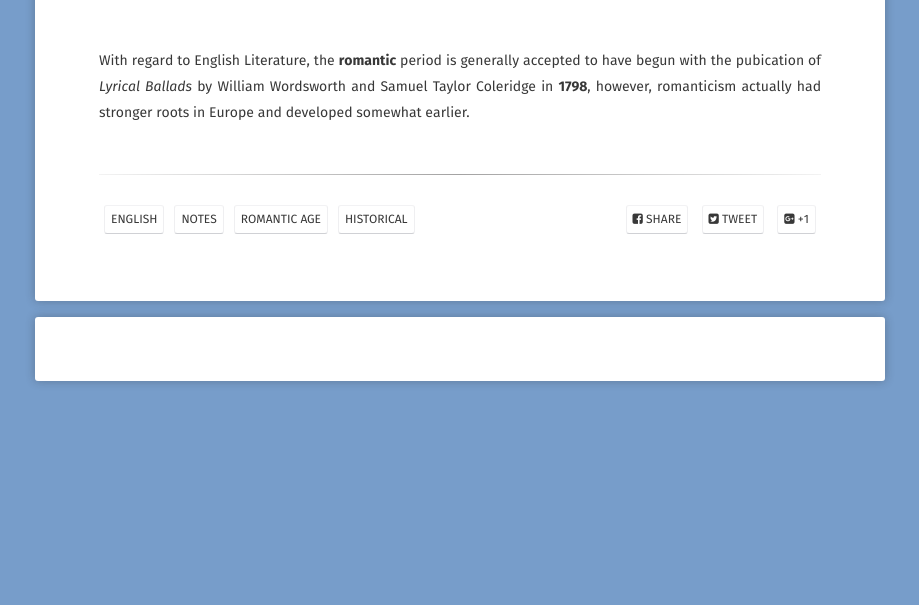
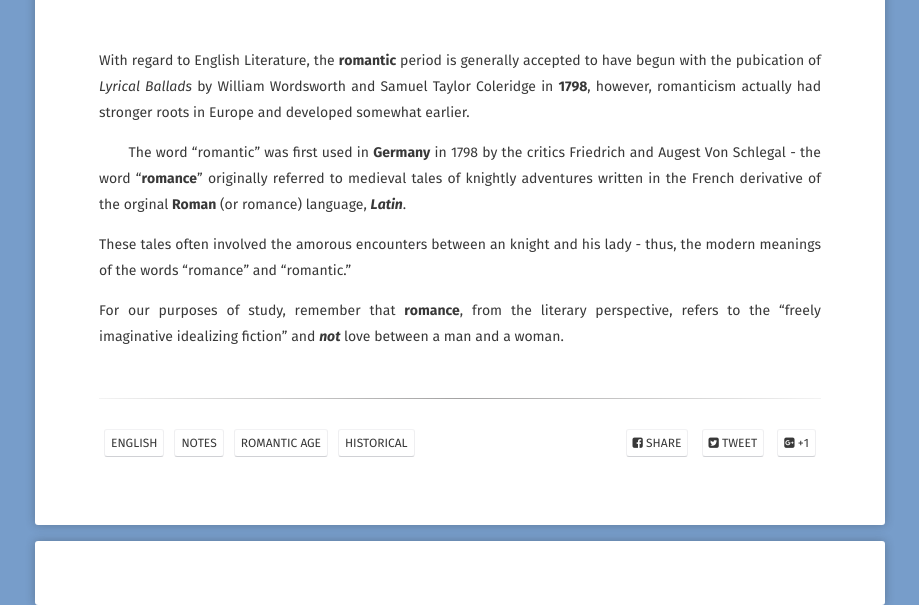
Before and after one commit to EthenStrine/site, a Jekyll site: the page built from _posts/2019-03-13-romantic-age.md, in a window 1280 px wide. Shown: the part 570-1175 px from the top of the page, without its empty margins (180-1099 px from the left). Built offline with Jekyll 4.4.1, drawn with Linux system fonts in a browser that asks for light colours; some web fonts are replaced; comment, search, counter and statistics services are not loaded; before the commit the page ends 964 px from its top, so only the background shows below that.

Commit message:
Update 2019-03-13-romantic-age.md

```diff
--- a/_posts/2019-03-13-romantic-age.md
+++ b/_posts/2019-03-13-romantic-age.md
@@ -13,3 +13,9 @@ comments: true)
 ---
 
 With regard to English Literature, the **romantic** period is generally accepted to have begun with the pubication of *Lyrical Ballads* by William Wordsworth and Samuel Taylor Coleridge in **1798**, however, romanticism actually had stronger roots in Europe and developed somewhat earlier.
+
+&nbsp;&nbsp;&nbsp;&nbsp;&nbsp;&nbsp; The word "romantic" was first used in **Germany** in 1798 by the critics Friedrich and Augest Von Schlegal - the word "**romance**" originally referred to medieval tales of knightly adventures written in the French derivative of the orginal **Roman** (or romance) language, ***Latin***.
+
+These tales often involved the amorous encounters between an knight and his lady - thus, the modern meanings of the words "romance" and "romantic."
+
+For our purposes of study, remember that **romance**, from the literary perspective, refers to the "freely imaginative idealizing fiction" and ***not*** love between a man and a woman.
```
